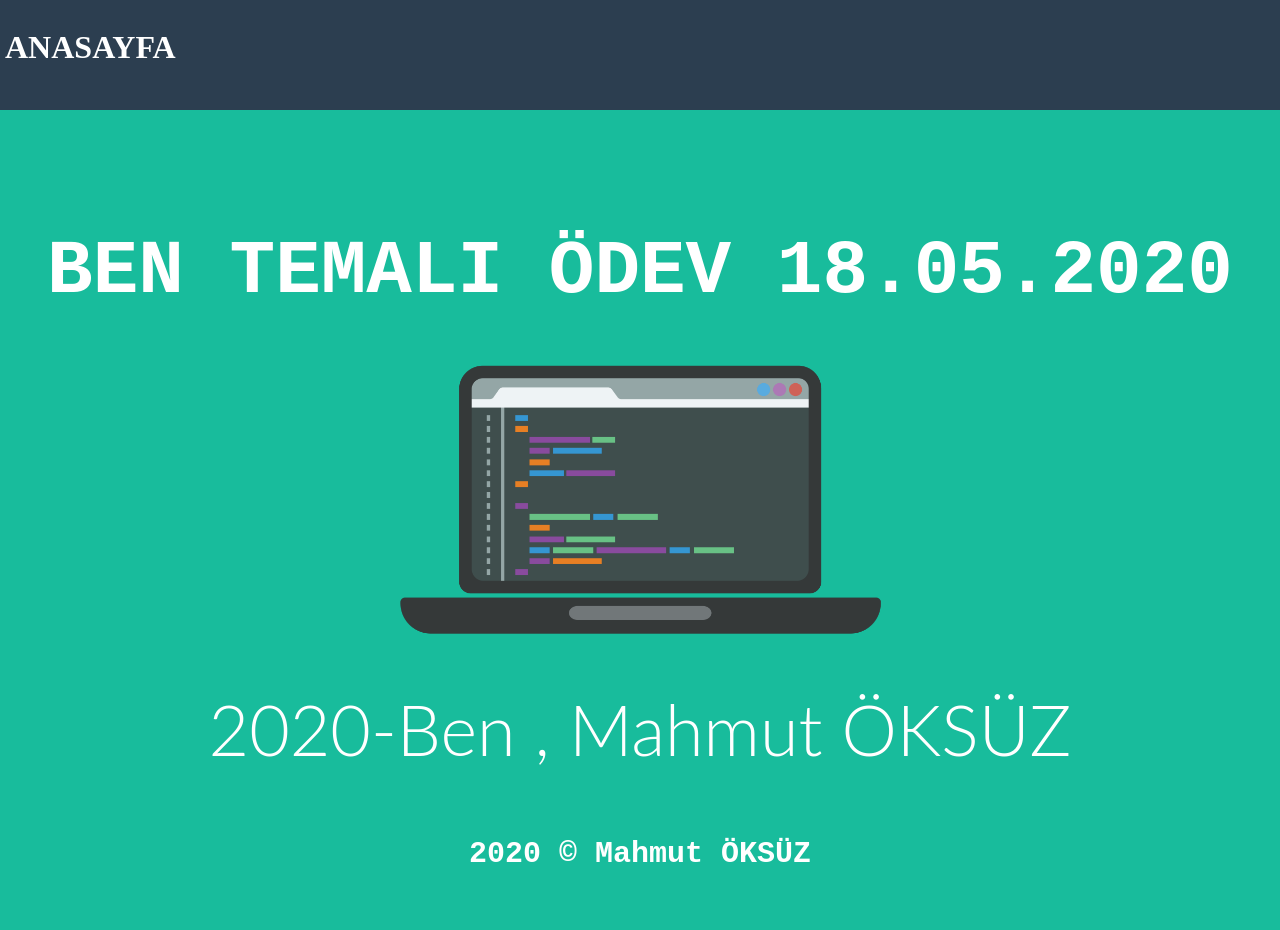
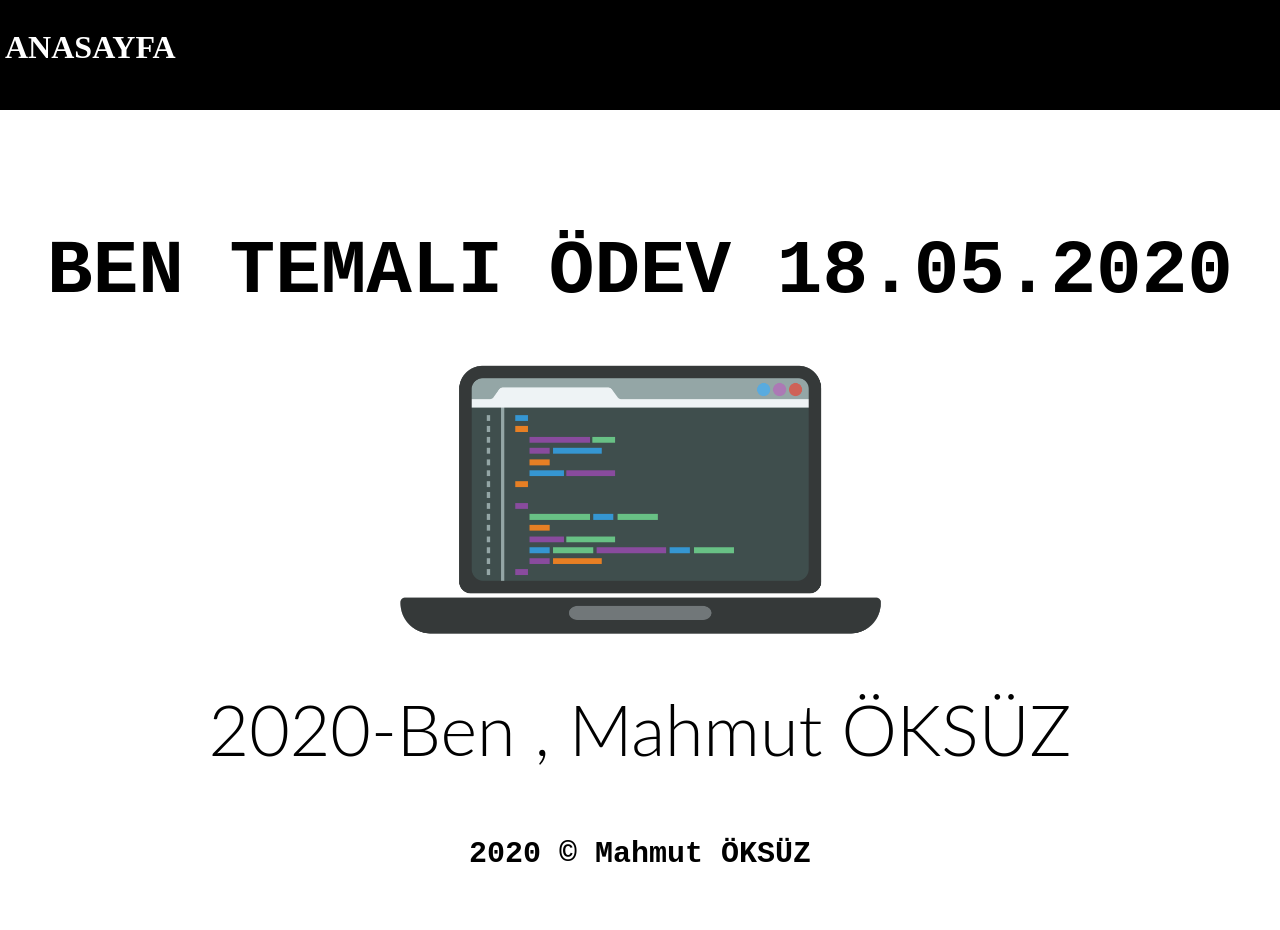
Before and after one commit to mahmutoksuz/web-site-project, a plain HTML site: page index.html in a window 1280 px wide. Drawn offline with Linux system fonts and the light colour scheme.

Commit message:
Update style.css

```diff
--- a/style.css
+++ b/style.css
@@ -39,8 +39,8 @@ ul{
 }
 nav{
     width: 100%;
-    font-family: Montserrat;
-    background-color: #2C3E50;
+    font-family: 'PT Serif', serif;
+    background-color: Black;
     color: #fff;
     padding-top: 2.3rem;
     padding-bottom: 2.3rem;
@@ -58,7 +58,7 @@ nav{
 
 }
 #logo-box .logo:hover{
-    color:#18BC9C;
+    color:gray;
 }
 #nav-links{
     float: right;
@@ -77,11 +77,11 @@ nav{
     transition: color 0.3s;
 }
 #nav-links .nav-link:hover{
-    color: #18BC9C;
+    color: gray;
 }
 
 header{
-    background-color: #18BC9C;
+    background-color: white;
     height: 1080px;
     padding-top:215px;
     padding-bottom: 115px;
@@ -89,7 +89,7 @@ header{
 }
 
 header h1{
-    color:#fff;
+    color: black;
     font-size: 7.6rem;
     padding-bottom: -40px;
 }
@@ -98,13 +98,13 @@ header h1{
 
 header h2{
     font-size: 7rem;
-    color: white;
+    color: black;
     font-family: 'Lato';
     font-weight: 300;
 
 }
 header h4{
      padding: 50px;
-    color:white;
+    color: black;
     font-size: 3rem;
 }
```
